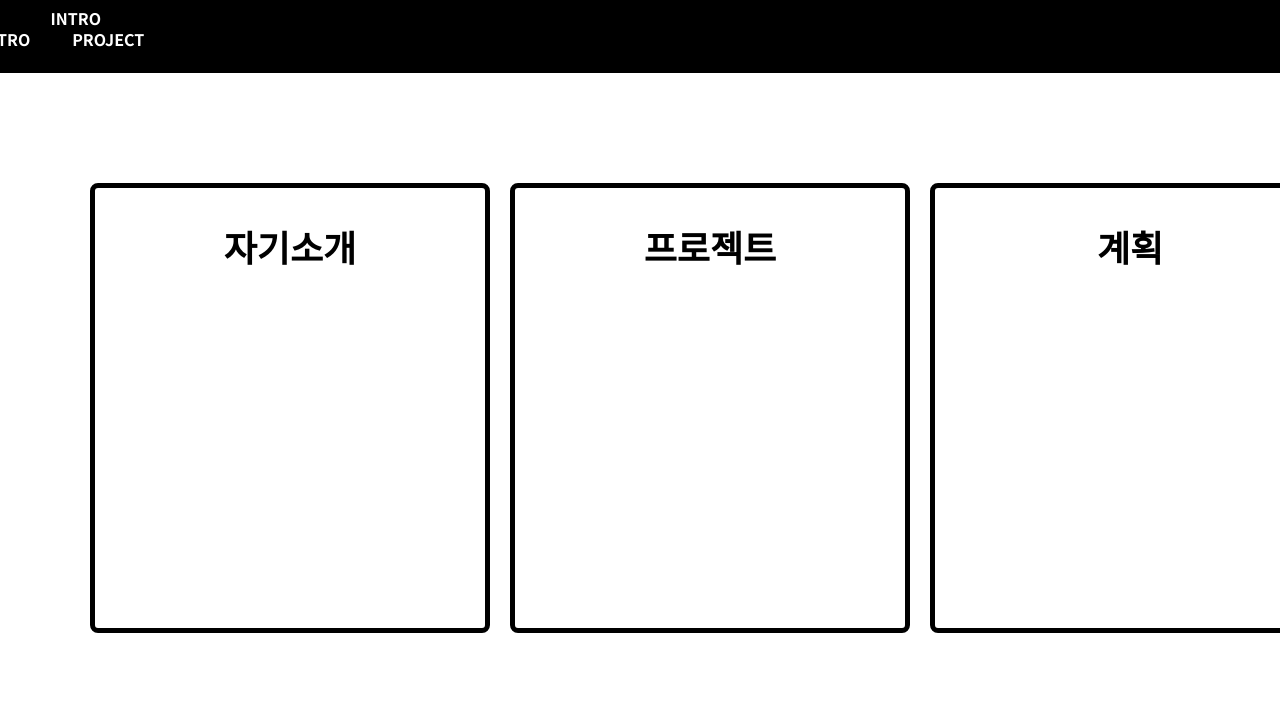
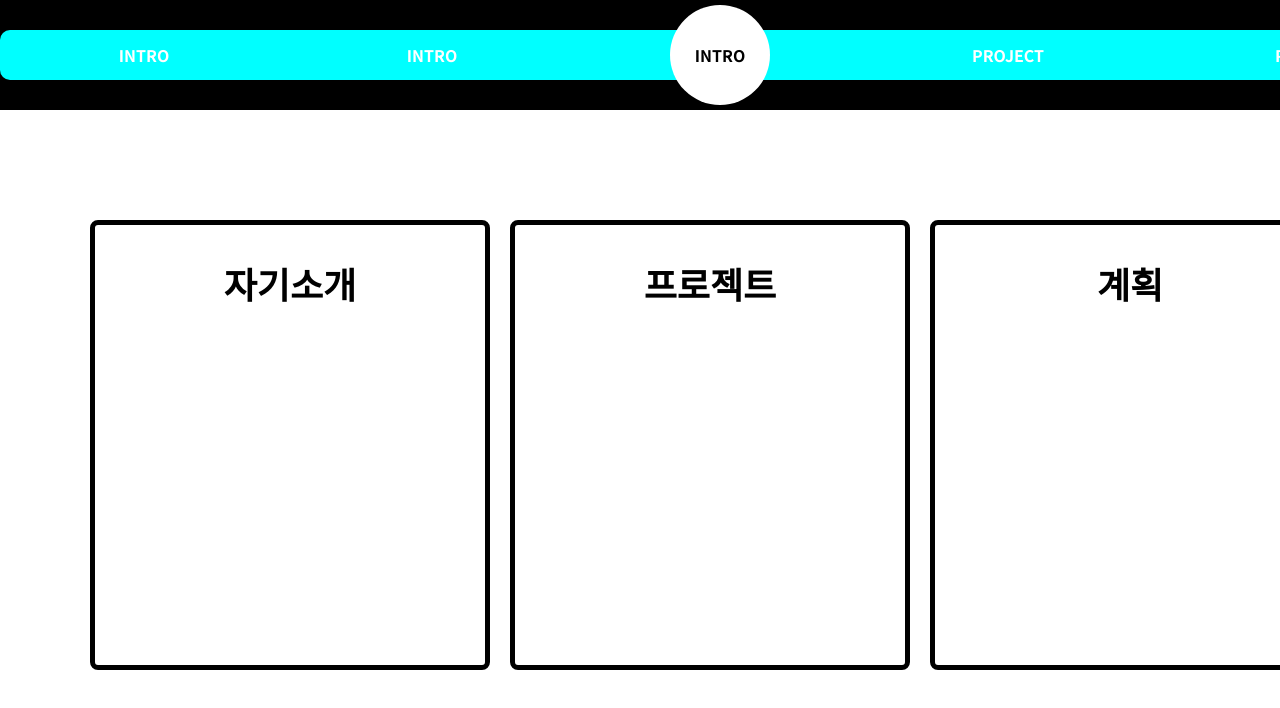
Before and after one commit to BobbyKJH/my_blog, a React (Vite) app: page / in a window 1280 px wide. Shown: the top 708 px of the page. Built offline with nearby package versions, Linux system fonts and the light colour scheme; a web font is replaced by a local one.

Commit message:
Style: HeaderStyle add

```diff
--- a/src/style/common/HeaderStyle.js
+++ b/src/style/common/HeaderStyle.js
@@ -6,31 +6,34 @@ export const HeaderStyle = styled.div`
   color: #fff;
   position: sticky;
   top: 0;
-  max-height: 53px;
-  padding: 10px 0;
-
+  padding: 20px 0;
   #header {
     display: flex;
     width: 1440px;
-    margin: 0 auto;
-    transition: 0.5s;
-    .logo {
-      font-size: 48px;
-      width: 40%;
-      text-align: center;
-    }
-    .nav {
+    max-height: 50px;
+    background: aqua;
+    border-radius: 10px;
+    justify-content: space-between;
+    align-items: center;
+    margin: 10px auto;
+    #logo {
       display: flex;
       justify-content: center;
       align-items: center;
-      width: 20%;
-      height: 58px;
-      cursor: pointer;
-
-      &:hover {
-        border-bottom: 5px solid #fff;
-        background-color: #000;
-        height: 58px;
+      margin: 0 auto;
+      border-radius: 50%;
+      width: 100px;
+      height: 100px;
+      background: #fff;
+      color: #000;
+    }
+    div {
+      display: flex;
+      justify-content: center;
+      align-items: center;
+      width: 40%;
+      .nav {
+        width: 50%;
       }
     }
   }
```
